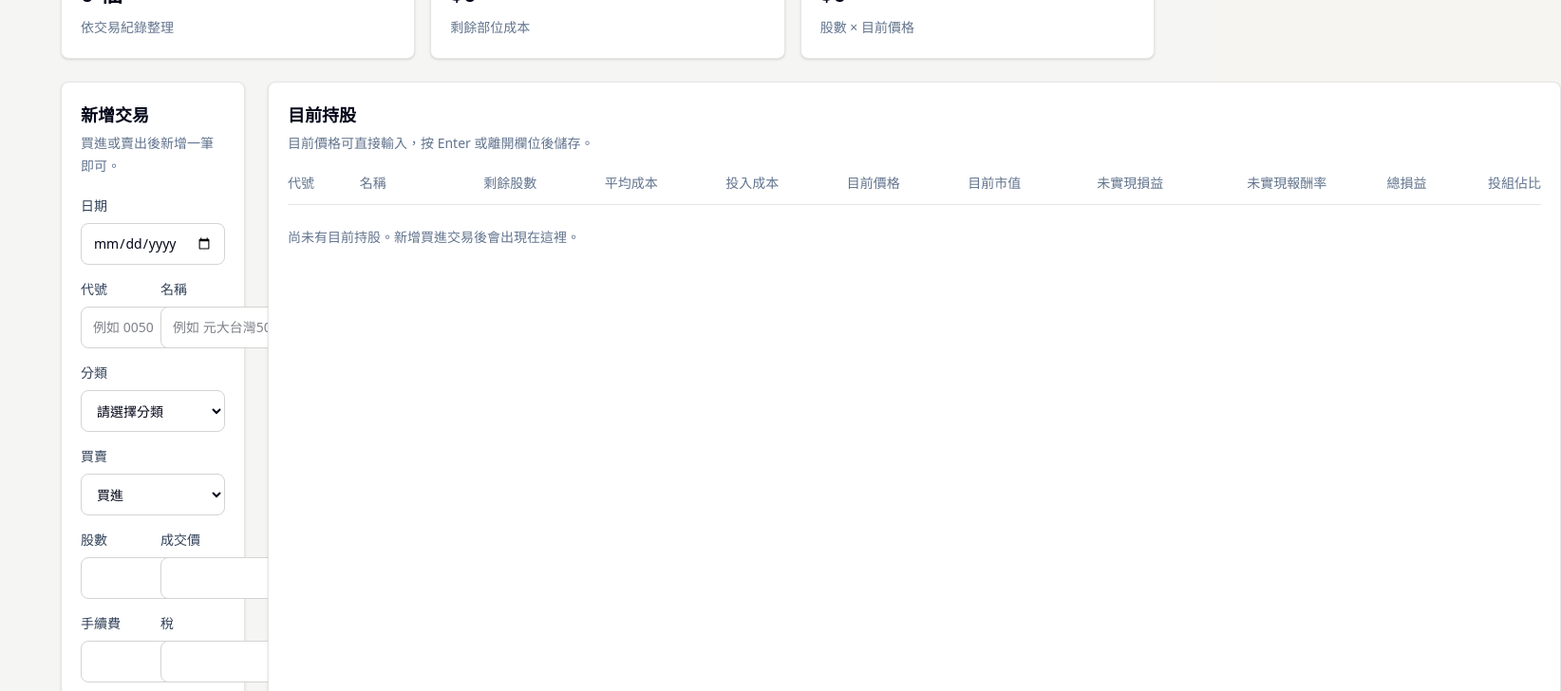
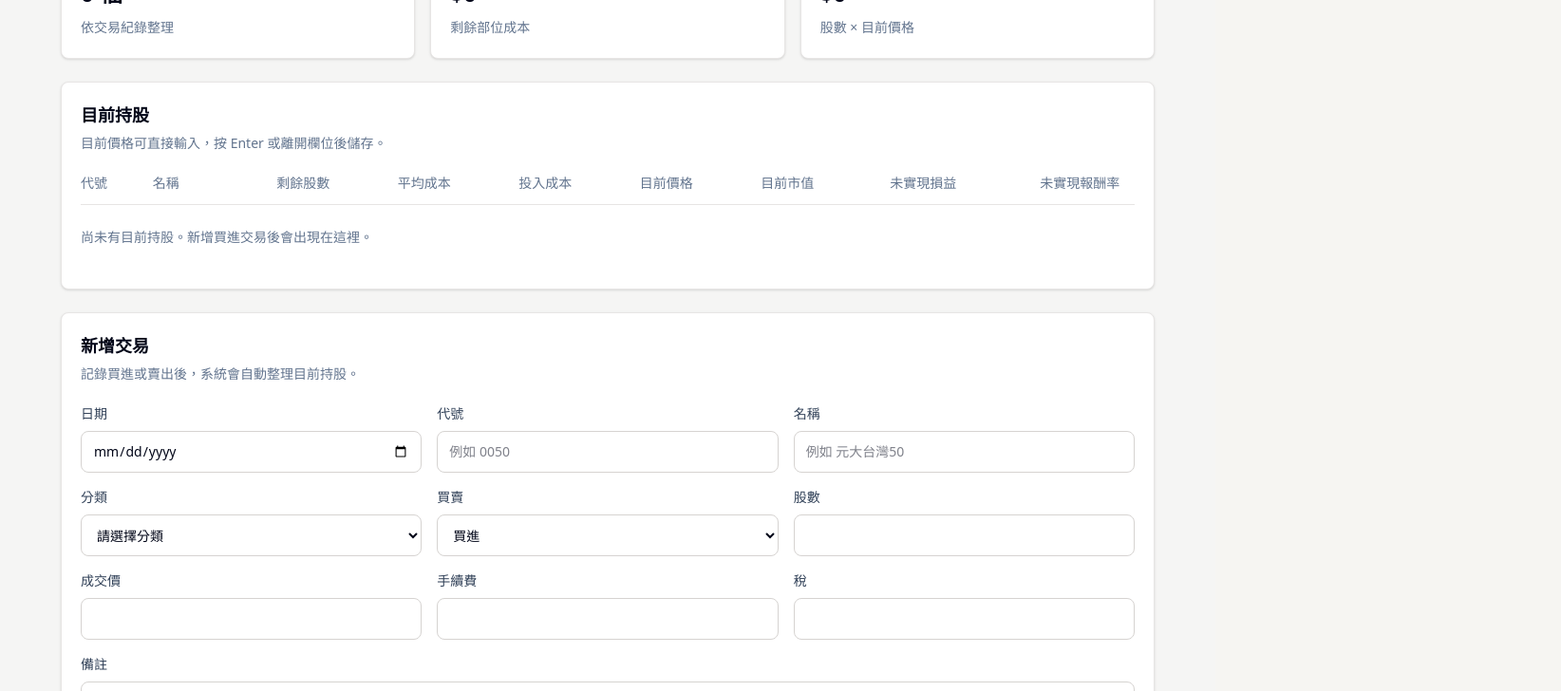
Before and after one commit to raylee0718/ETF-Lookthrough-Analyzer, a React (Vite) app: page / in a window 1280 px wide. Shown: the part 520-1248 px from the top of the page at 95% size, 1644 px wide, since content can reach past the window. Built offline with nearby package versions, Linux system fonts and the light colour scheme.

Commit message:
Improve holdings and transaction layout

```diff
--- a/src/pages/HoldingsPage.tsx
+++ b/src/pages/HoldingsPage.tsx
@@ -508,12 +508,14 @@ export default function HoldingsPage({
           </section>
         ) : null}
 
-        <div className="grid gap-6 lg:grid-cols-[0.8fr_1.2fr]">
+        <div className="flex flex-col gap-6">
+          <div className="order-2">
             <SectionCard
-            description="買進或賣出後新增一筆即可。"
+              description="記錄買進或賣出後，系統會自動整理目前持股。"
               title={editingTransactionId ? "編輯交易" : "新增交易"}
             >
             <form className="grid gap-4" onSubmit={handleTransactionSubmit}>
+              <div className="grid gap-4 md:grid-cols-3">
                 <label className="grid gap-2 text-sm font-medium text-slate-700">
                   日期
                   <input
@@ -534,7 +536,6 @@ export default function HoldingsPage({
                   ) : null}
                 </label>
 
-              <div className="grid gap-4 sm:grid-cols-2">
                 <label className="grid gap-2 text-sm font-medium text-slate-700">
                   代號
                   <input
@@ -576,6 +577,7 @@ export default function HoldingsPage({
                 </label>
               </div>
 
+              <div className="grid gap-4 md:grid-cols-3">
                 <label className="grid gap-2 text-sm font-medium text-slate-700">
                   分類
                   <select
@@ -619,7 +621,6 @@ export default function HoldingsPage({
                   </select>
                 </label>
 
-              <div className="grid gap-4 sm:grid-cols-2">
                 <label className="grid gap-2 text-sm font-medium text-slate-700">
                   股數
                   <input
@@ -641,7 +642,9 @@ export default function HoldingsPage({
                     </span>
                   ) : null}
                 </label>
+              </div>
 
+              <div className="grid gap-4 md:grid-cols-3">
                 <label className="grid gap-2 text-sm font-medium text-slate-700">
                   成交價
                   <input
@@ -663,9 +666,6 @@ export default function HoldingsPage({
                     </span>
                   ) : null}
                 </label>
-              </div>
-
-              <div className="grid gap-4 sm:grid-cols-2">
                 <label className="grid gap-2 text-sm font-medium text-slate-700">
                   手續費
                   <input
@@ -687,7 +687,6 @@ export default function HoldingsPage({
                     </span>
                   ) : null}
                 </label>
-
                 <label className="grid gap-2 text-sm font-medium text-slate-700">
                   稅
                   <input
@@ -745,7 +744,9 @@ export default function HoldingsPage({
               </div>
               </form>
             </SectionCard>
+          </div>
 
+          <div className="order-1">
             <SectionCard
               description="目前價格可直接輸入，按 Enter 或離開欄位後儲存。"
               title="目前持股"
@@ -864,6 +865,7 @@ export default function HoldingsPage({
                 </table>
               </div>
             </SectionCard>
+          </div>
         </div>
 
         <SectionCard
```
Also changed, not shown: 2 other files (tests, documents, lock files or other folders). Lines whose indentation alone changed are shown as unchanged.
